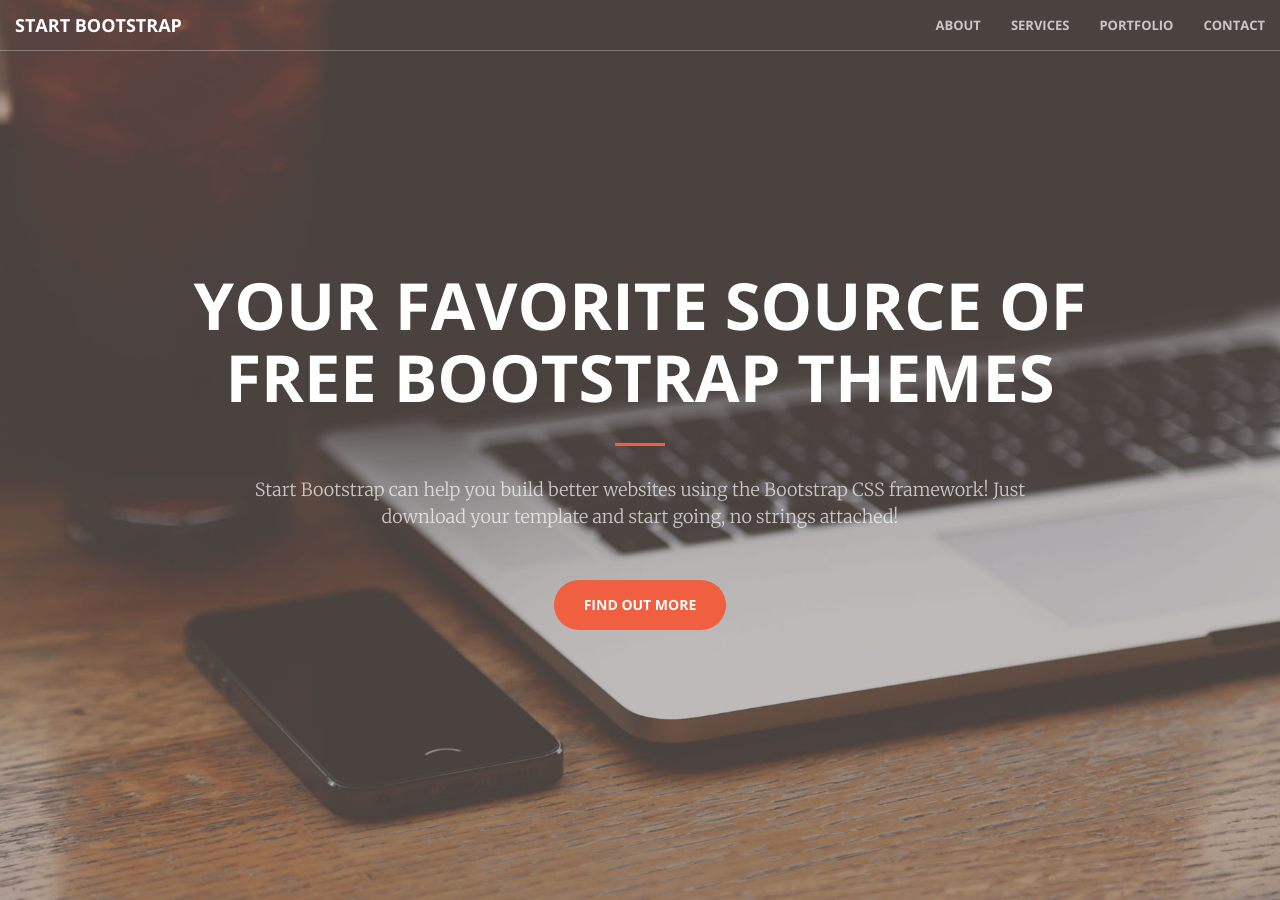
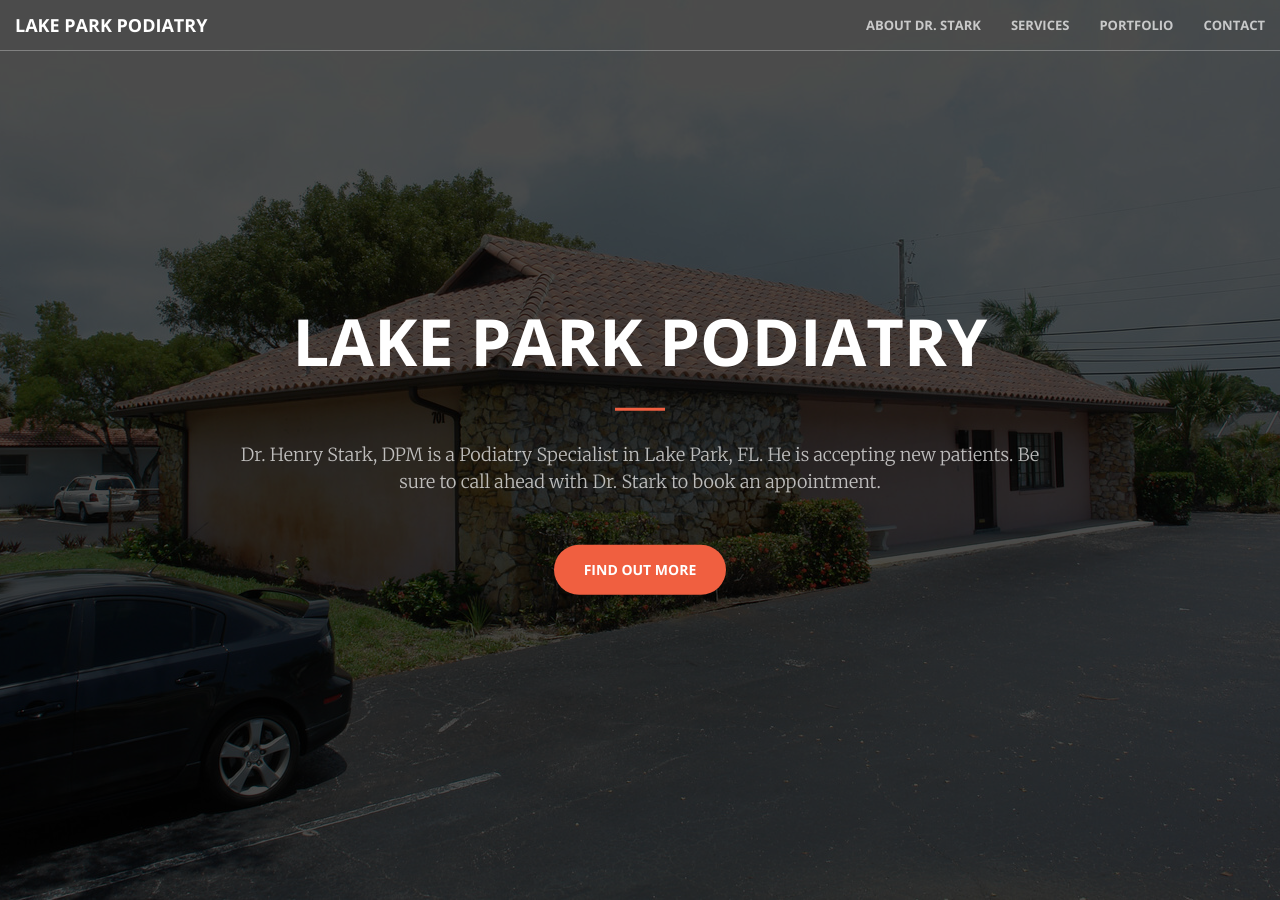
Before and after one commit to hkstarkdpm/lakeparkpodiatry.com, a Jekyll site: the page built from index.html, in a window 1280 px wide and 900 px high. Built offline with Jekyll 4.4.1, drawn with Linux system fonts in a browser that asks for light colours.

Commit message:
add blurb

```diff
--- a/_includes/header.html
+++ b/_includes/header.html
@@ -1,10 +1,12 @@
 <header>
-    <div class="header-content">
-        <div class="header-content-inner">
-            <h1>Your Favorite Source of Free Bootstrap Themes</h1>
-            <hr>
-            <p>Start Bootstrap can help you build better websites using the Bootstrap CSS framework! Just download your template and start going, no strings attached!</p>
-            <a href="#about" class="btn btn-primary btn-xl page-scroll">Find Out More</a>
+    <div class="layer">
+        <div class="header-content">
+            <div class="header-content-inner">
+                <h1>Lake Park Podiatry</h1>
+                <hr>
+                <p>Dr. Henry Stark, DPM is a Podiatry Specialist in Lake Park, FL. He is accepting new patients.  Be sure to call ahead with Dr. Stark to book an appointment.</p>
+                <a href="#about" class="btn btn-primary btn-xl page-scroll">Find Out More</a>
+            </div>
         </div>
     </div>
 </header>
--- a/_includes/nav.html
+++ b/_includes/nav.html
@@ -8,14 +8,14 @@
                 <span class="icon-bar"></span>
                 <span class="icon-bar"></span>
             </button>
-            <a class="navbar-brand page-scroll" href="#page-top">Start Bootstrap</a>
+            <a class="navbar-brand page-scroll" href="#page-top">Lake Park Podiatry</a>
         </div>
 
         <!-- Collect the nav links, forms, and other content for toggling -->
         <div class="collapse navbar-collapse" id="bs-example-navbar-collapse-1">
             <ul class="nav navbar-nav navbar-right">
                 <li>
-                    <a class="page-scroll" href="#about">About</a>
+                    <a class="page-scroll" href="#about">About Dr. Stark</a>
                 </li>
                 <li>
                     <a class="page-scroll" href="#services">Services</a>
--- a/_sass/_base.scss
+++ b/_sass/_base.scss
@@ -158,6 +158,14 @@
     background-image: url('../img/header.jpg');
     text-align: center;
     color: white;
+    .layer {
+        background-color: rgba(0, 0, 0, 0.7);
+        position: absolute;
+        top: 0;
+        left: 0;
+        width: 100%;
+        height: 100%;
+    }
     .header-content {
         position: relative;
         text-align: center;
```
Also changed, not shown: img/header.jpg.
